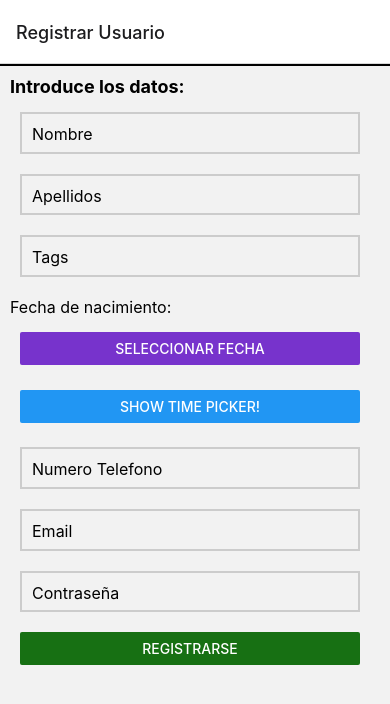
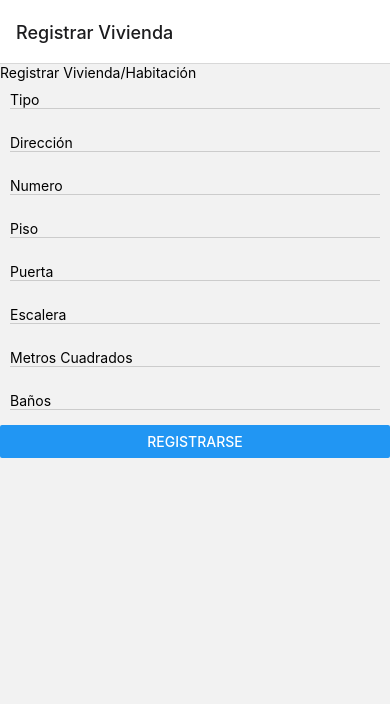
Before and after one commit to ripollvictor/room-for-you, a React Native app: screen / in a window 390 px wide. Shown: the top 704 px of the page. Built offline with nearby package versions, Linux system fonts and the light colour scheme.

Commit message:
RegistroVivienda empezado

```diff
--- a/App.js
+++ b/App.js
@@ -5,15 +5,15 @@ import { NavigationContainer } from '@react-navigation/native';
 import { createNativeStackNavigator } from '@react-navigation/native-stack';
 
 import HomeScreen from './screens/HomeScreen';
-import LoginScreen from './screens/LoginScreen';
+import RegistrarViviendaScreen from './screens/RegistrarViviendaScreen';
 import RegisterUserScreen from './screens/RegisterUserScreen';
 
 const Stack = createNativeStackNavigator()
 function MyStack() {
   return(
     <Stack.Navigator>
+      <Stack.Screen name="Registrar Vivienda" component= {RegistrarViviendaScreen}/>
       <Stack.Screen name="Registrar Usuario" component= {RegisterUserScreen}/>
-      <Stack.Screen name="Login" component= {LoginScreen}/>
       <Stack.Screen name="Home" component= {HomeScreen}/>
 
     </Stack.Navigator>
--- a/screens/LoginScreen.js
+++ /dev/null
@@ -1,82 +0,0 @@
-import React, {useState} from "react";
-import { View, Text, TextInput, Button, ScrollView, StyleSheet } from "react-native";
-import '../clases/usuario'
-//import {anadirusuario} from'../database/pruebas'
-import '../database/pruebas'
-
-
-import firebase from '../database/firebase'
-import { getFirestore, collection, getDocs,doc } from 'firebase/firestore/lite';
-import { crearpersona } from "../clases/usuario";
-import { anadirusuario } from "../database/pruebas";
-
-
-
-const LoginScreen = () => {
-    const [state, setState] = useState({
-        nombre:"",
-        email:"",
-        telefono:""
-    });
-
-    const handleChangeText = (name, value) => {
-        setState({...state, [name]: value});
-    }
-
-    return (
-        <ScrollView>
-            <View>
-                <Text>
-                    Login
-                </Text>
-            </View>
-            <View style={styles.inputComponent}>
-                <TextInput placeholder="Nombre"
-                onChangeText={(value => handleChangeText("nombre", value))} />
-            </View>
-            <View style={styles.inputComponent}>
-                <TextInput placeholder="Email"
-                onChangeText={(value => handleChangeText("email", value))} />
-            </View>
-            <View style={styles.inputComponent}>
-                <TextInput placeholder="Telefono"
-                onChangeText={(value => handleChangeText("telefono", value))} />
-            </View>
-            <View>
-                <Button title="Registrarse" onPress={() => console.log(state)}/>
-            </View>
-        </ScrollView>
-    )
-}
-const db = firebase.db;
-/*
-codigo  spagheti para agregar cosas
-
-var auxus = crearpersona();
-anadirusuario(auxus);
-(async () => {
-    const snapshot = await getDocs(collection(db,'Habitacion'));
-
-snapshot.forEach((doc) => {
-  console.log(doc.id, '=>', doc.data());
-});
-
-
-
-    // all of the script....
-
-})();
-*/
-const styles = StyleSheet.create({
-    inputComponent: {
-        flex:1,
-        padding:0,
-        margin:10,
-        marginBottom:15,
-        borderBottomWidth:1,
-        borderBottomColor:'#cccccc'
-    }
-
-})
-
-export default LoginScreen
--- a/screens/RegisterUserScreen.js
+++ b/screens/RegisterUserScreen.js
@@ -23,9 +23,9 @@ const RegisterUserScreen = () => {
         nombre:'',
         apellidos:'',
         tags:'',
-        fechanacimiento:'',
-       time: new Date("2020","06","24"),
-        numerotelefono:'',
+        fechaNacimiento:'',
+        time: new Date("2020","06","24"),
+        numeroTelefono:'',
         email:'',
         contrasena:''
     });
@@ -75,9 +75,9 @@ const RegisterUserScreen = () => {
                 Apellidos: state.apellidos,
                 Contrasena: state.contrasena,
                 Email: state.email,
-                Fechanacimiento: state.time,
+                FechaNacimiento: state.time,
                 Nombre: state.nombre,
-                Numerotelefono: state.numerotelefono,
+                NumeroTelefono: state.numeroTelefono,
                 tags: state.tags
             });
             alert('Se ha registrado correctamente')
--- /dev/null
+++ b/screens/RegistrarViviendaScreen.js
@@ -0,0 +1,121 @@
+import React, { useState } from "react";
+import { View, Text, TextInput, Button, ScrollView, StyleSheet } from "react-native";
+import '../clases/usuario'
+//import {anadirusuario} from'../database/pruebas'
+import '../database/pruebas'
+import firebase from '../database/firebase'
+import { getFirestore, collection, getDocs,doc, addDoc } from 'firebase/firestore/lite';
+import { crearpersona } from "../clases/usuario";
+import { anadirusuario } from "../database/pruebas";
+
+const db = firebase.db;
+
+
+const RegistrarViviendaScreen = () => {
+    const [state, setState] = useState({
+        tipo: "",
+        address: "",
+        numero: "",
+        piso: "",
+        escalera: "",
+        metrosCuadrados: "",
+        banos: "",
+        puerta: ""
+    });
+
+    const handleChangeText = (name, value) => {
+        setState({ ...state, [name]: value });
+    }
+
+    const RegisterVivienda = async () => {
+        await addDoc(collection(db, 'Vivienda'), {
+            Tipo: state.tipo,
+            Address: state.address,
+            Numero: state.numero,
+            Piso: state.piso,
+            Escalera: state.escalera,
+            MetrosCuadrados: state.metrosCuadrados,
+            Banos: state.banos,
+            Puerta: state.puerta
+
+        });
+        alert('Se ha registrado correctamente')
+
+    }
+
+    return (
+        <ScrollView>
+            <View>
+                <Text>
+                    Registrar Vivienda/Habitación
+                </Text>
+            </View>
+            <View style={styles.inputComponent}>
+                <TextInput placeholder="Tipo"
+                    onChangeText={(value => handleChangeText("tipo", value))} />
+            </View>
+            <View style={styles.inputComponent}>
+                <TextInput placeholder="Dirección"
+                    onChangeText={(value => handleChangeText("address", value))} />
+            </View>
+            <View style={styles.inputComponent}>
+                <TextInput placeholder="Numero"
+                    onChangeText={(value => handleChangeText("numero", value))} />
+            </View>
+            <View style={styles.inputComponent}>
+                <TextInput placeholder="Piso"
+                    onChangeText={(value => handleChangeText("piso", value))} />
+            </View>
+            <View style={styles.inputComponent}>
+                <TextInput placeholder="Puerta"
+                    onChangeText={(value => handleChangeText("puerta", value))} />
+            </View>
+            <View style={styles.inputComponent}>
+                <TextInput placeholder="Escalera"
+                    onChangeText={(value => handleChangeText("escalera", value))} />
+            </View>
+            <View style={styles.inputComponent}>
+                <TextInput placeholder="Metros Cuadrados"
+                    onChangeText={(value => handleChangeText("metrosCuadrados", value))} />
+            </View>
+            <View style={styles.inputComponent}>
+                <TextInput placeholder="Baños"
+                    onChangeText={(value => handleChangeText("banos", value))} />
+            </View>
+            <View>
+                <Button title="Registrarse" onPress={() => RegisterVivienda()} />
+            </View>
+        </ScrollView>
+    )
+}
+/*
+codigo  spagheti para agregar cosas
+
+var auxus = crearpersona();
+anadirusuario(auxus);
+(async () => {
+    const snapshot = await getDocs(collection(db,'Habitacion'));
+
+snapshot.forEach((doc) => {
+  console.log(doc.id, '=>', doc.data());
+});
+
+
+
+    // all of the script....
+
+})();
+*/
+const styles = StyleSheet.create({
+    inputComponent: {
+        flex: 1,
+        padding: 0,
+        margin: 10,
+        marginBottom: 15,
+        borderBottomWidth: 1,
+        borderBottomColor: '#cccccc'
+    }
+
+})
+
+export default RegistrarViviendaScreen
```
